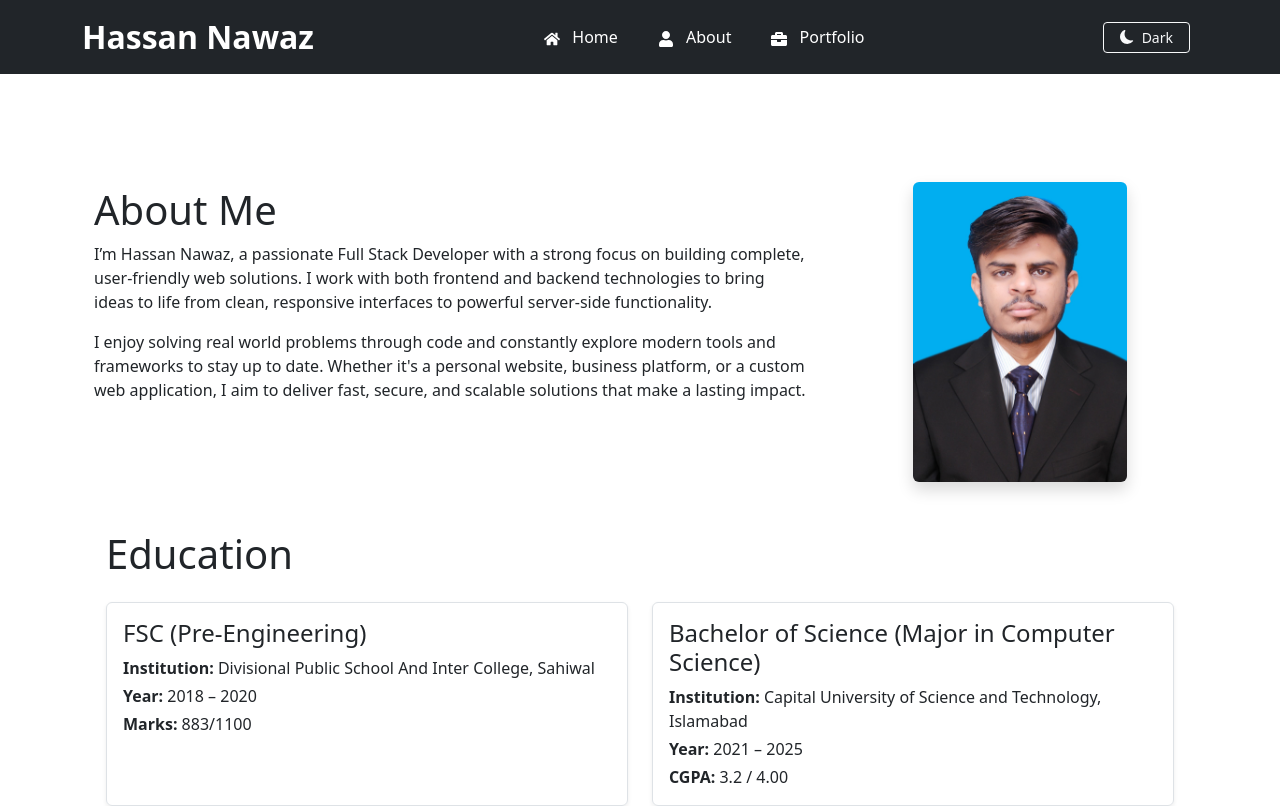
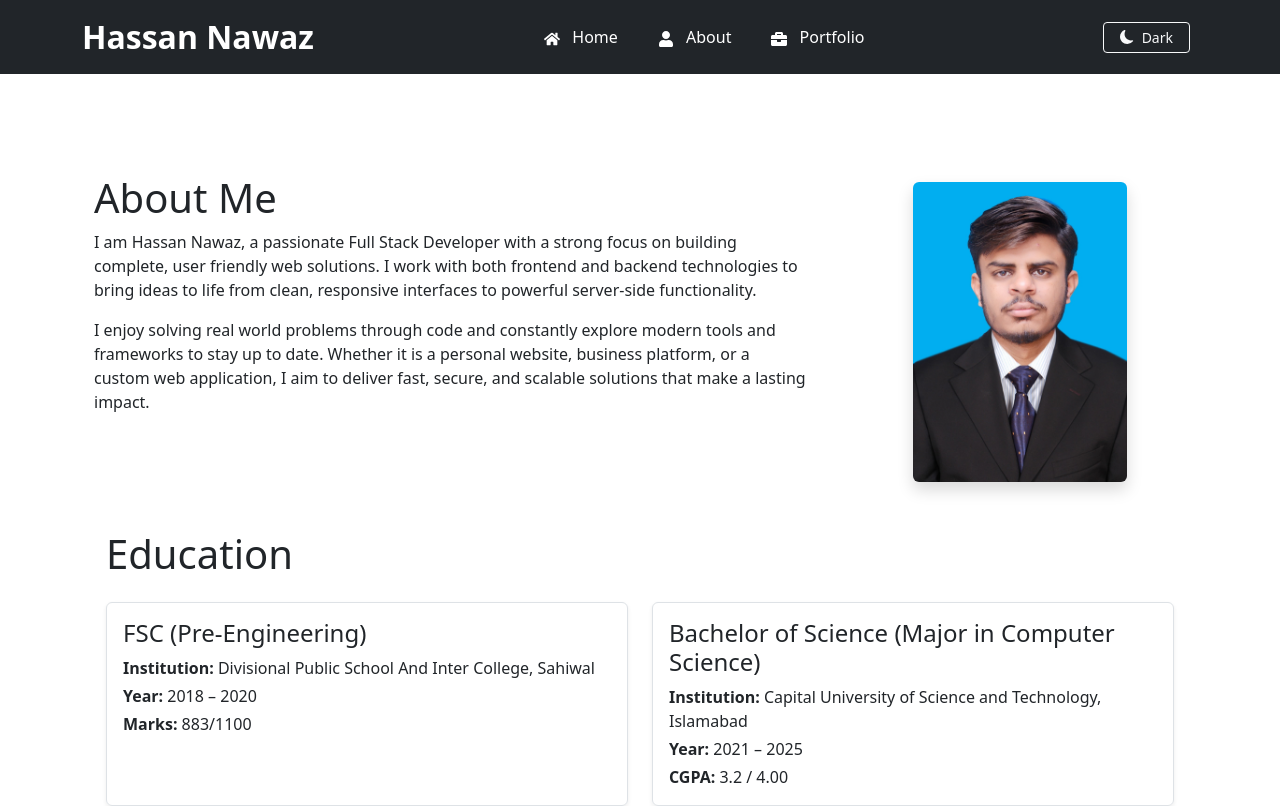
Before and after one commit to HN-Hassan-Nawaz/Hassan-Nawaz-Portfolio, a Next.js app: page /about in a window 1280 px wide. Shown: the top 806 px of the page. Built offline with nearby package versions, Linux system fonts and the light colour scheme.

Commit message:
Initial commit for portfolio

```diff
--- a/app/about/page.jsx
+++ b/app/about/page.jsx
@@ -11,10 +11,10 @@ export default function AboutPage() {
                 <div className="col-md-8 d-flex flex-column justify-content-center">
                     <h1>About Me</h1>
                     <p>
-                        I’m Hassan Nawaz, a passionate Full Stack Developer with a strong focus on building complete, user-friendly web solutions. I work with both frontend and backend technologies to bring ideas to life from clean, responsive interfaces to powerful server-side functionality.
+                        I am Hassan Nawaz, a passionate Full Stack Developer with a strong focus on building complete, user friendly web solutions. I work with both frontend and backend technologies to bring ideas to life from clean, responsive interfaces to powerful server-side functionality.
                     </p>
                     <p>
-                        I enjoy solving real world problems through code and constantly explore modern tools and frameworks to stay up to date. Whether it's a personal website, business platform, or a custom web application, I aim to deliver fast, secure, and scalable solutions that make a lasting impact.
+                        I enjoy solving real world problems through code and constantly explore modern tools and frameworks to stay up to date. Whether it is a personal website, business platform, or a custom web application, I aim to deliver fast, secure, and scalable solutions that make a lasting impact.
                     </p>
                 </div>
 
--- a/app/page.js
+++ b/app/page.js
@@ -34,11 +34,11 @@ export default function HomePage() {
           </h5>
 
           <p className="mt-3">
-            I’m a Web Developer with a strong focus on building responsive, user-friendly web applications. From designing modern interfaces to developing robust server-side logic, I enjoy creating complete solutions that deliver a smooth and efficient user experience.
+            I am a Web Developer with a strong focus on building responsive, user friendly web applications. From designing modern interfaces to developing robust server side logic, I enjoy creating complete solutions that deliver a smooth and efficient user experience.
           </p>
 
           <p>
-            I enjoy turning ideas into real, working products using clean code and modern web technologies. Whether it’s developing dynamic websites or solving backend challenges, I’m always focused on writing efficient, scalable, and maintainable code.
+            I enjoy turning ideas into real, working products using clean code and modern web technologies. Whether it is developing dynamic websites or solving backend challenges, I am always focused on writing efficient, scalable, and maintainable code.
           </p>
 
           {/* Social Icons */}
```
